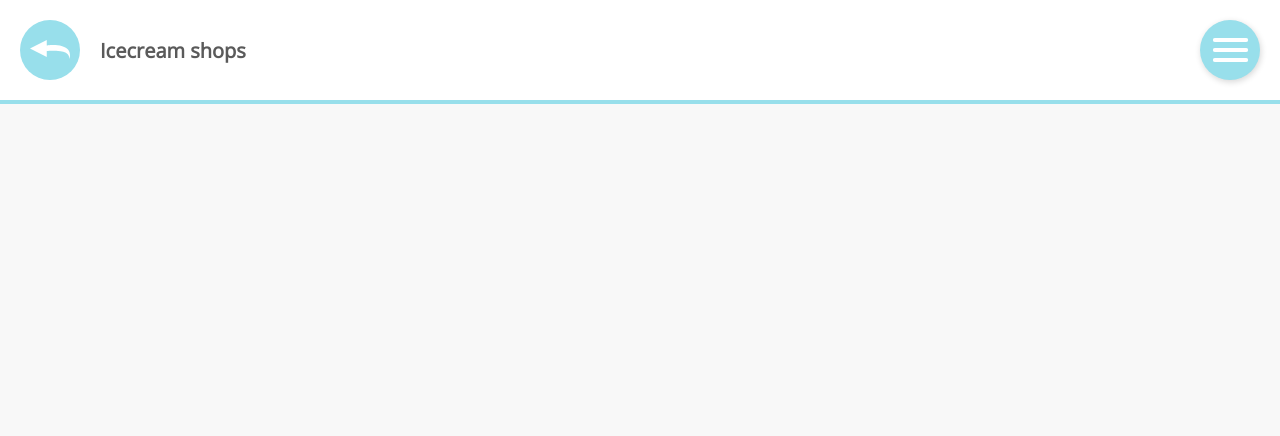
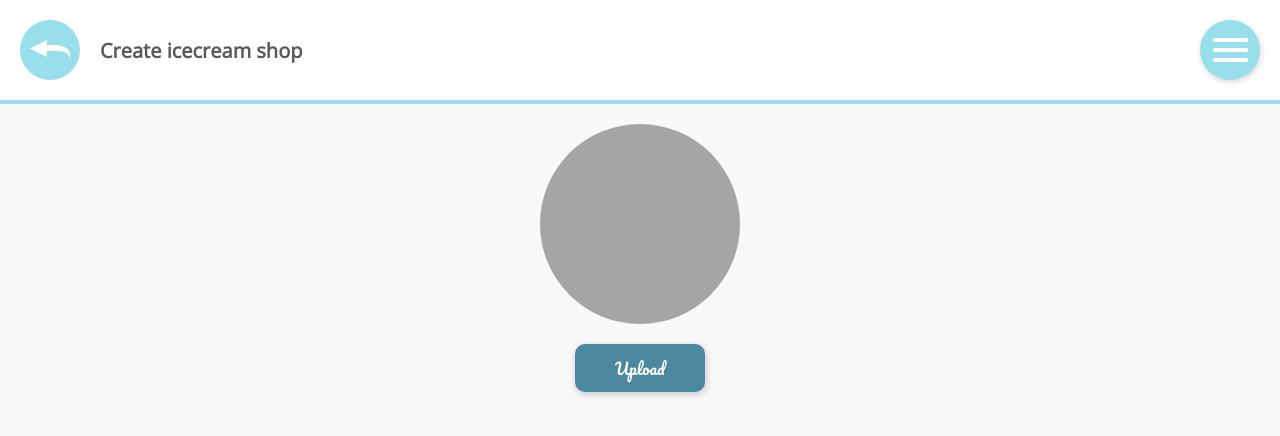
Before and after one commit to Boczarsky/ics-frontend, a React (Create React App) app: page /icecream-shops/create in a window 1280 px wide. Shown: the top 436 px of the page. Built offline with nearby package versions, Linux system fonts and the light colour scheme.

Commit message:
upload logo

```diff
--- a/src/App.tsx
+++ b/src/App.tsx
@@ -11,42 +11,24 @@ import Promotions from './components/Promotions';
 import NewsFeed from './components/NewsFeed';
 import Employees from './components/Employees';
 import IcecreamShops from './components/IcecreamShops';
+import CreateIcecreamShop from './components/CreateIcecreamShop';
 
 const App: React.FC = () => {
   return (
     <div className="App">
       <Router>
         <Switch>
-          <Route path="/login">
-            <Login/>
-          </Route>
-          <Route path="/register">
-            <Register/>
-          </Route>
-          <Route path="/browse">
-            <BrowseShops/>
-          </Route>
-          <Route path="/my-account">
-            <MyAccount/>
-          </Route>
-          <Route path="/promotions">
-            <Promotions/>
-          </Route>
-          <Route path="/news-feed">
-            <NewsFeed/>
-          </Route>
-          <Route path="/employees">
-            <Employees/>
-          </Route>
-          <Route path="/icecream-shops">
-            <IcecreamShops/>
-          </Route>
-          <Route path="/" exact>
-            <Dashboard/>
-          </Route>
-          <Route path="*">
-            <PageNotFound />
-          </Route>
+          <Route path="/login" component={Login}/>
+          <Route path="/register" component={Register}/>
+          <Route path="/browse" component={BrowseShops}/>
+          <Route path="/my-account" component={MyAccount}/>
+          <Route path="/promotions" component={Promotions}/>
+          <Route path="/news-feed" component={NewsFeed}/>
+          <Route path="/employees" component={Employees}/>
+          <Route path="/icecream-shops/create" component={CreateIcecreamShop}/>
+          <Route path="/icecream-shops" component={IcecreamShops}/>
+          <Route path="/" exact component={Dashboard}/>
+          <Route path="*" component={PageNotFound}/>
         </Switch>
       </Router>
     </div>
--- /dev/null
+++ b/src/components/CreateIcecreamShop/UploadLogo.tsx
@@ -0,0 +1,26 @@
+import React, { useState } from 'react';
+import './style.css';
+
+const UploadLogo = () => {
+  const [logoUrl, setLogoUrl] = useState('');
+  const handleFileUpload = (event: any) => {
+    if (event.target.files[0]) {
+      setLogoUrl(URL.createObjectURL(event.target.files[0]));
+    } else {
+      setLogoUrl('');
+    }
+  };
+  return (
+    <div className="upload-logo">
+      <div className="upload-logo__preview">
+        {logoUrl && <img src={logoUrl} alt="logo preview"/>}
+      </div>
+      <label htmlFor="logo-upload-button" className="b-button clickable upload-logo__upload-button">
+        Upload
+        <input name="logo-upload-button" id="logo-upload-button" type="file" className="upload-logo__hidden-input" onChange={handleFileUpload}/>
+      </label>
+    </div>
+  )
+};
+
+export default UploadLogo;
--- /dev/null
+++ b/src/components/CreateIcecreamShop/index.tsx
@@ -0,0 +1,20 @@
+import React from 'react';
+import AppLayout from '../common/AppLayout';
+import UploadLogo from './UploadLogo';
+
+const CreateIcecreamShop = () => {
+  return (
+    <AppLayout
+      returnPath="/icecream-shops"
+      topbarContent={
+        <div className="page-title">Create icecream shop</div>
+      }
+    >
+      <div className="create-icecream-shop">
+        <UploadLogo/>
+      </div>
+    </AppLayout>
+  )
+};
+
+export default CreateIcecreamShop;
--- /dev/null
+++ b/src/components/CreateIcecreamShop/style.css
@@ -0,0 +1,22 @@
+.upload-logo {
+  display: flex;
+  flex-direction: column;
+  align-items: center;
+}
+.upload-logo__hidden-input {
+  width: 0;
+}
+.upload-logo__preview {
+  display: flex;
+  justify-content: center;
+  align-items: center;
+  height: 200px;
+  width: 200px;
+  border-radius: 100px;
+  overflow: hidden;
+  background-color: #A5A5A5;
+  margin: 20px;
+}
+.upload-logo__preview > img {
+  width: 100%;
+}
--- a/src/components/common/AppLayout/index.tsx
+++ b/src/components/common/AppLayout/index.tsx
@@ -7,15 +7,16 @@ import { useHistory } from 'react-router-dom';
 export interface AppLayoutProps {
   topbarContent: any;
   children: any;
+  returnPath?: string;
 }
 
 const AppLayout = (props: AppLayoutProps) => {
-  const { topbarContent, children } = props;
+  const { topbarContent, children, returnPath } = props;
   const history = useHistory();
   return (
     <div className="app-layout">
       <div className="app-layout__topbar">
-        <div className="app-layout__back-button clickable" onClick={() => history.push('/')}>
+        <div className="app-layout__back-button clickable" onClick={() => history.push(returnPath || '/')}>
           <BackIcon className="app-layout__back-icon"/>
         </div>
         <div className="app-layout__topbar-content-wrapper">
--- a/src/components/common/AppMenu/index.tsx
+++ b/src/components/common/AppMenu/index.tsx
@@ -7,7 +7,6 @@ import { Link, useRouteMatch, useHistory } from 'react-router-dom';
 
 const AppMenu = () => {
   const match = useRouteMatch();
-  console.log(match);
   const history = useHistory();
   const NavItem = (props: {path: string, text: string}) => {
     const { path, text } = props;
```
